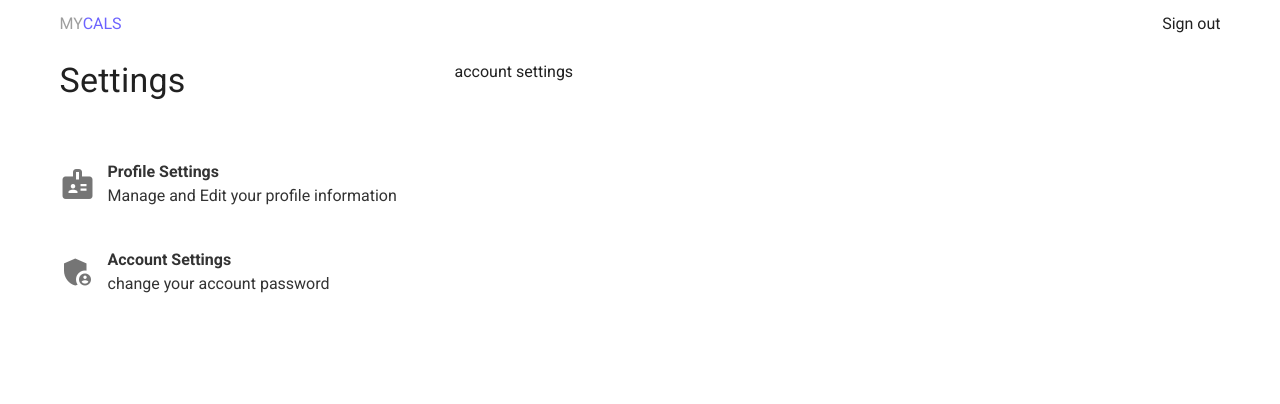
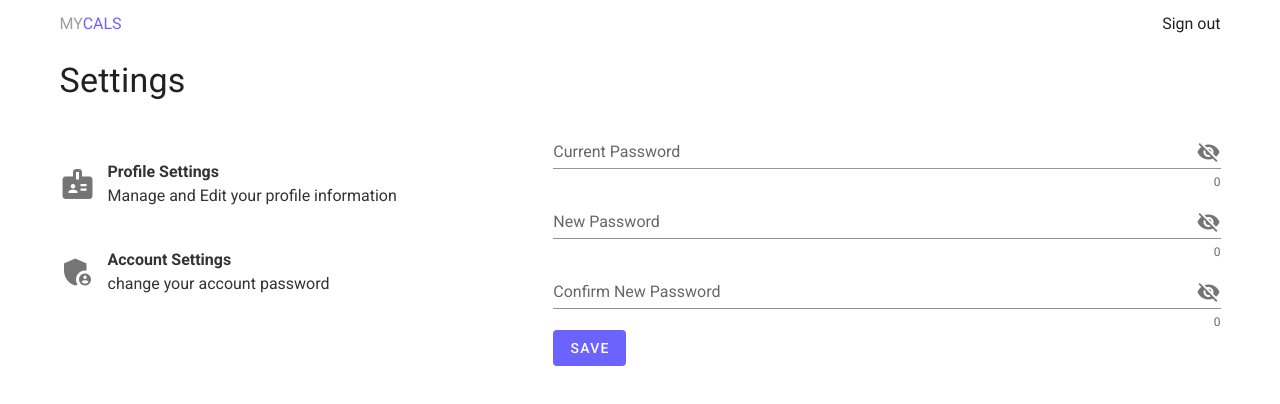
Before and after one commit to Achraffawzi/MyCals-FRONTEND, a Vue app: page /managerSettings/accountSettings in a window 1280 px wide. Shown: the top 404 px of the page. Built offline with nearby package versions, Linux system fonts and the light colour scheme.

Commit message:
Creating the account settings view

```diff
--- a/src/views/Manager/Settings.vue
+++ b/src/views/Manager/Settings.vue
@@ -53,7 +53,7 @@
             </div>
           </v-col>
           <!-- Navigation Content -->
-          <v-col cols="12" md="8">
+          <v-col cols="12" md="7" class="offset-sm-0 offset-md-1">
             <router-view></router-view>
           </v-col>
         </v-row>
--- a/src/views/Manager/accountSettings.vue
+++ b/src/views/Manager/accountSettings.vue
@@ -1,11 +1,60 @@
 <template>
-    <div class="account-settings">
-        account settings
-    </div>
+  <div class="account-settings mt-xm-0 mt-md-16">
+    <v-form ref="accountSettingsForm">
+      <v-text-field
+        v-model="currentPassword"
+        :append-icon="show1 ? 'mdi-eye' : 'mdi-eye-off'"
+        :rules="passwordRule"
+        :type="show1 ? 'text' : 'password'"
+        name="input-10-1"
+        label="Current Password"
+        hint="At least 8 characters"
+        counter
+        @click:append="show1 = !show1"
+      ></v-text-field>
+
+      <v-text-field
+        v-model="newPassword"
+        :append-icon="show1 ? 'mdi-eye' : 'mdi-eye-off'"
+        :rules="passwordRule"
+        :type="show1 ? 'text' : 'password'"
+        name="input-10-1"
+        label="New Password"
+        hint="At least 8 characters"
+        counter
+        @click:append="show1 = !show1"
+      ></v-text-field>
+
+      <v-text-field
+        v-model="confirmNewPassword"
+        :append-icon="show1 ? 'mdi-eye' : 'mdi-eye-off'"
+        :rules="passwordRule"
+        :type="show1 ? 'text' : 'password'"
+        name="input-10-1"
+        label="Confirm New Password"
+        hint="At least 8 characters"
+        counter
+        @click:append="show1 = !show1"
+      ></v-text-field>
+
+      <v-btn class="primary white--text" text>Save</v-btn>
+    </v-form>
+  </div>
 </template>
 
 <script>
 export default {
-    name: "accountSettings",
-}
+  name: "accountSettings",
+  data() {
+    return {
+      currentPassword: "",
+      show1: false,
+      newPassword: "",
+      confirmNewPassword: "",
+      passwordRule: [
+          (password) => password.length > 0 || "Password required"
+      ]
+    };
+  },
+};
 </script>
```
